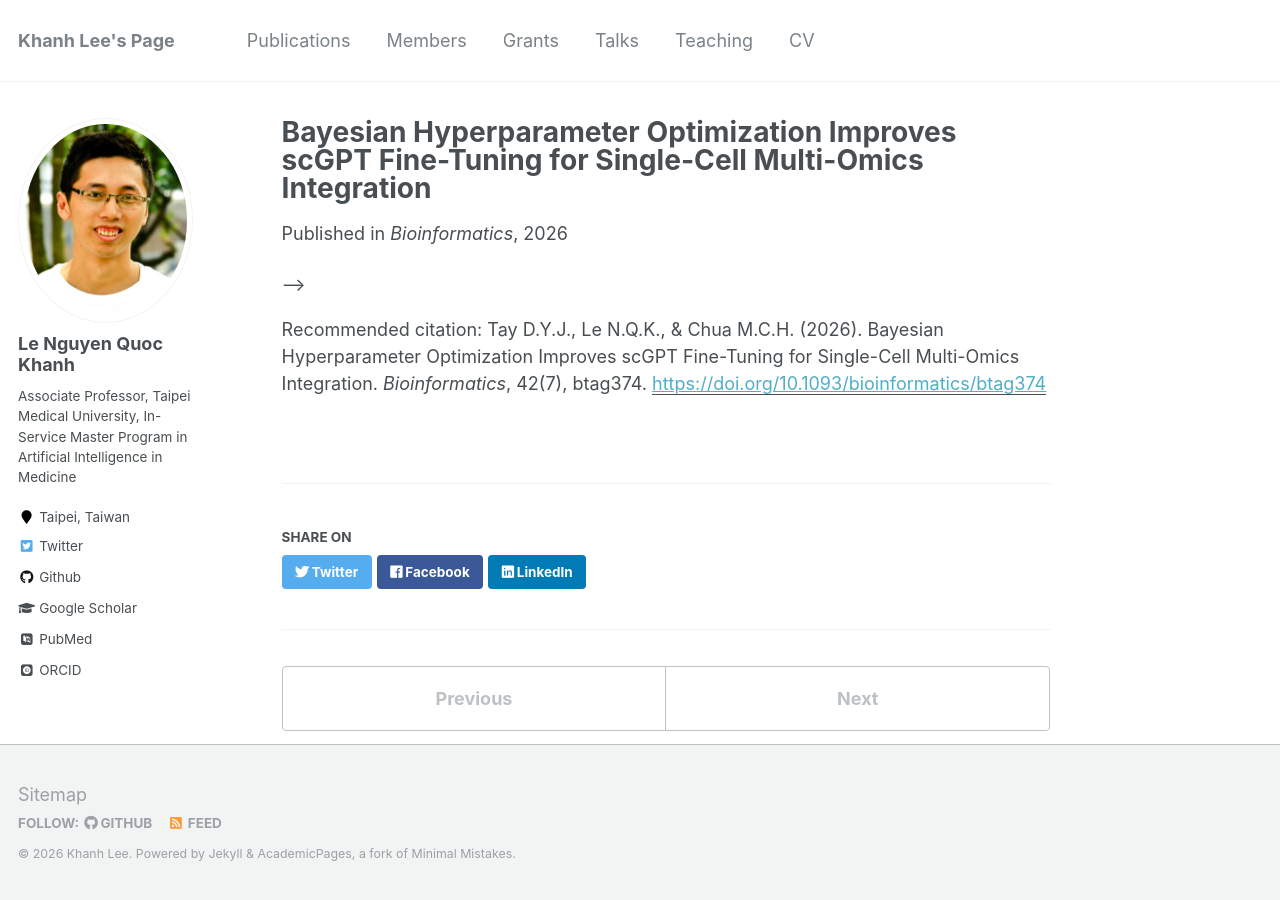
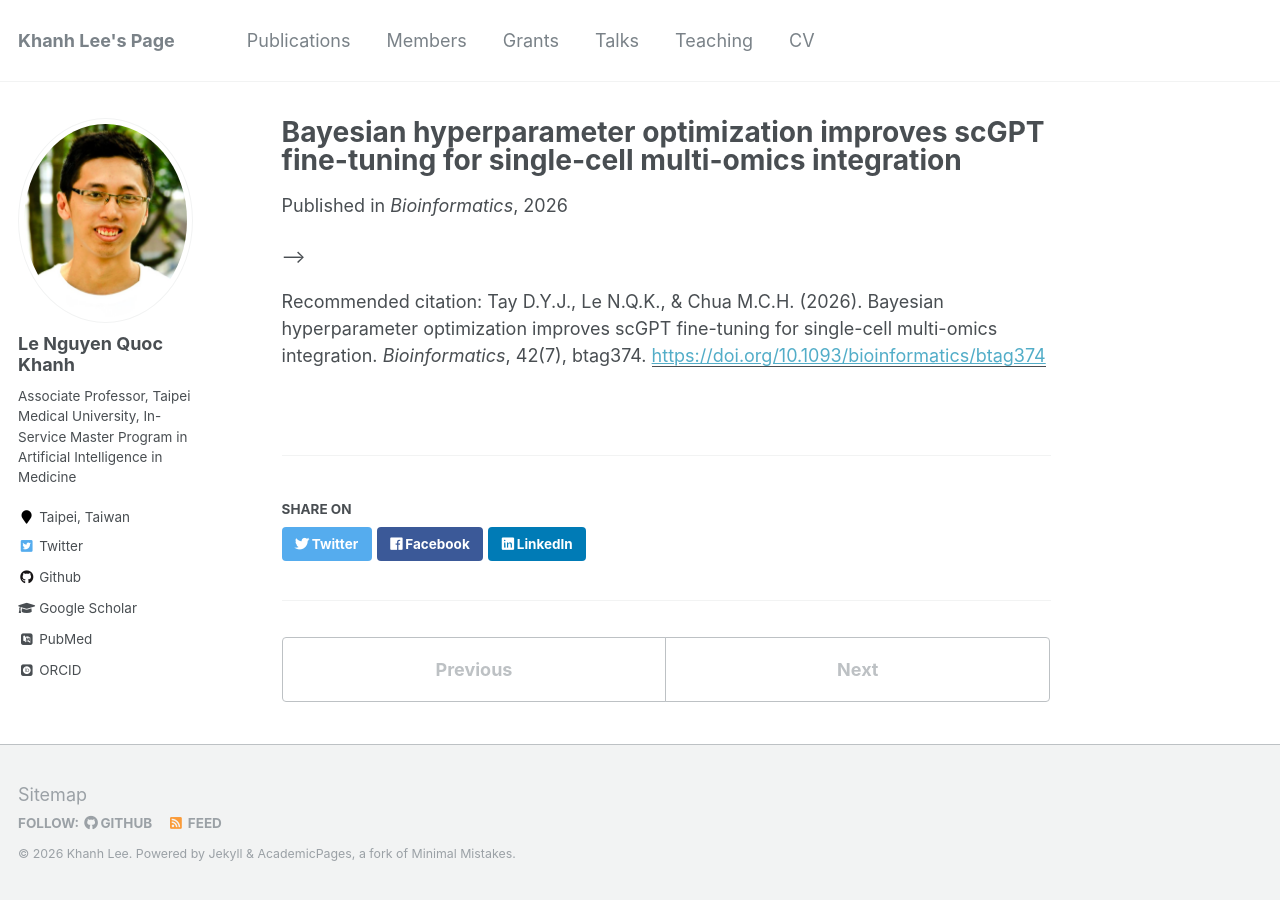
Before and after one commit to khanhlee/khanhlee.github.io, a Jekyll site: the page built from _publications/2026-06-12-scGPT.md, in a window 1280 px wide. Built offline with Jekyll 4.4.1, drawn with Linux system fonts in a browser that asks for light colours; some web fonts are replaced.

Commit message:
Update 2026-06-12-scGPT.md

```diff
--- a/_publications/2026-06-12-scGPT.md
+++ b/_publications/2026-06-12-scGPT.md
@@ -1,9 +1,9 @@
 ---
-title: "Bayesian Hyperparameter Optimization Improves scGPT Fine-Tuning for Single-Cell Multi-Omics Integration"
+title: "Bayesian hyperparameter optimization improves scGPT fine-tuning for single-cell multi-omics integration"
 collection: publications
 permalink: /publication/2026-06-12-scGPT
 date: 2026-06-12
 venue: 'Bioinformatics'
 paperurl: 'https://doi.org/10.1093/bioinformatics/btag374'
-citation: 'Tay D.Y.J., Le N.Q.K., & Chua M.C.H. (2026). Bayesian Hyperparameter Optimization Improves scGPT Fine-Tuning for Single-Cell Multi-Omics Integration. <i>Bioinformatics</i>, 42(7), btag374.'
+citation: 'Tay D.Y.J., Le N.Q.K., & Chua M.C.H. (2026). Bayesian hyperparameter optimization improves scGPT fine-tuning for single-cell multi-omics integration. <i>Bioinformatics</i>, 42(7), btag374.'
 ---
```
